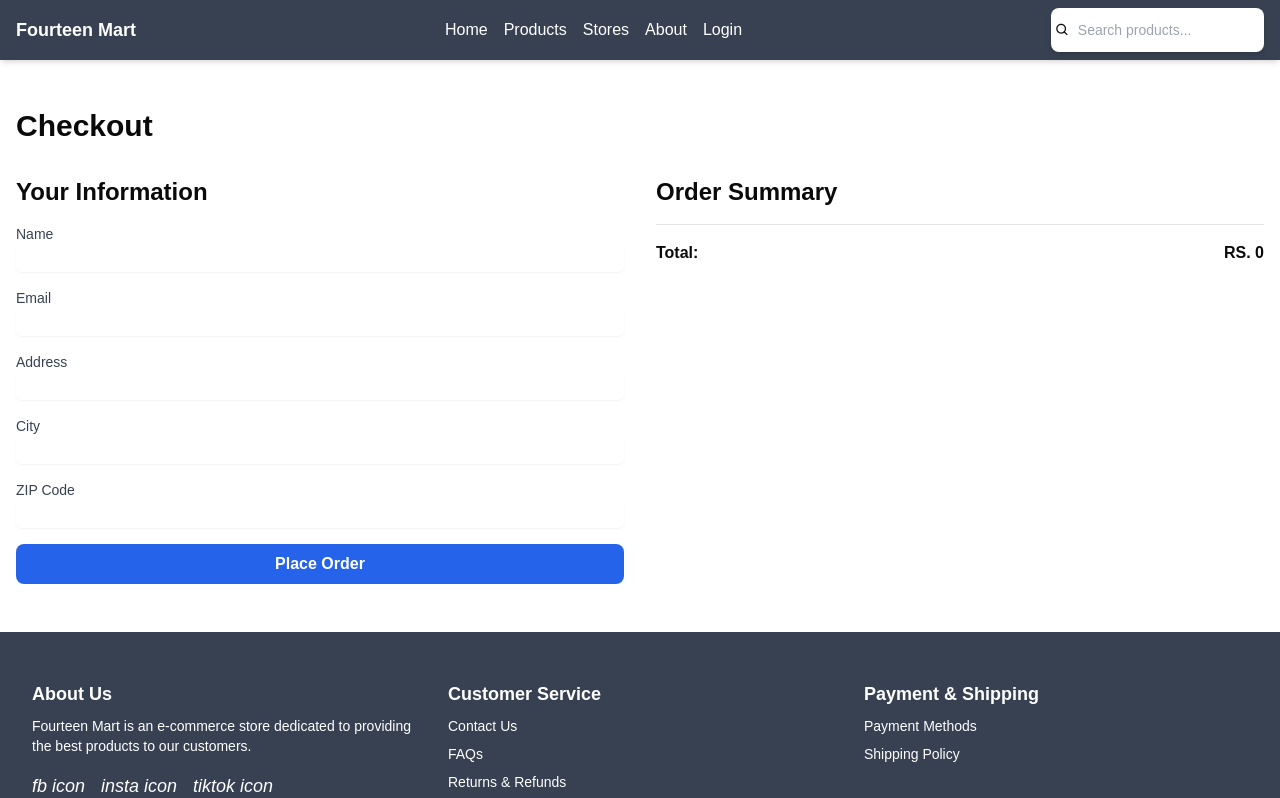
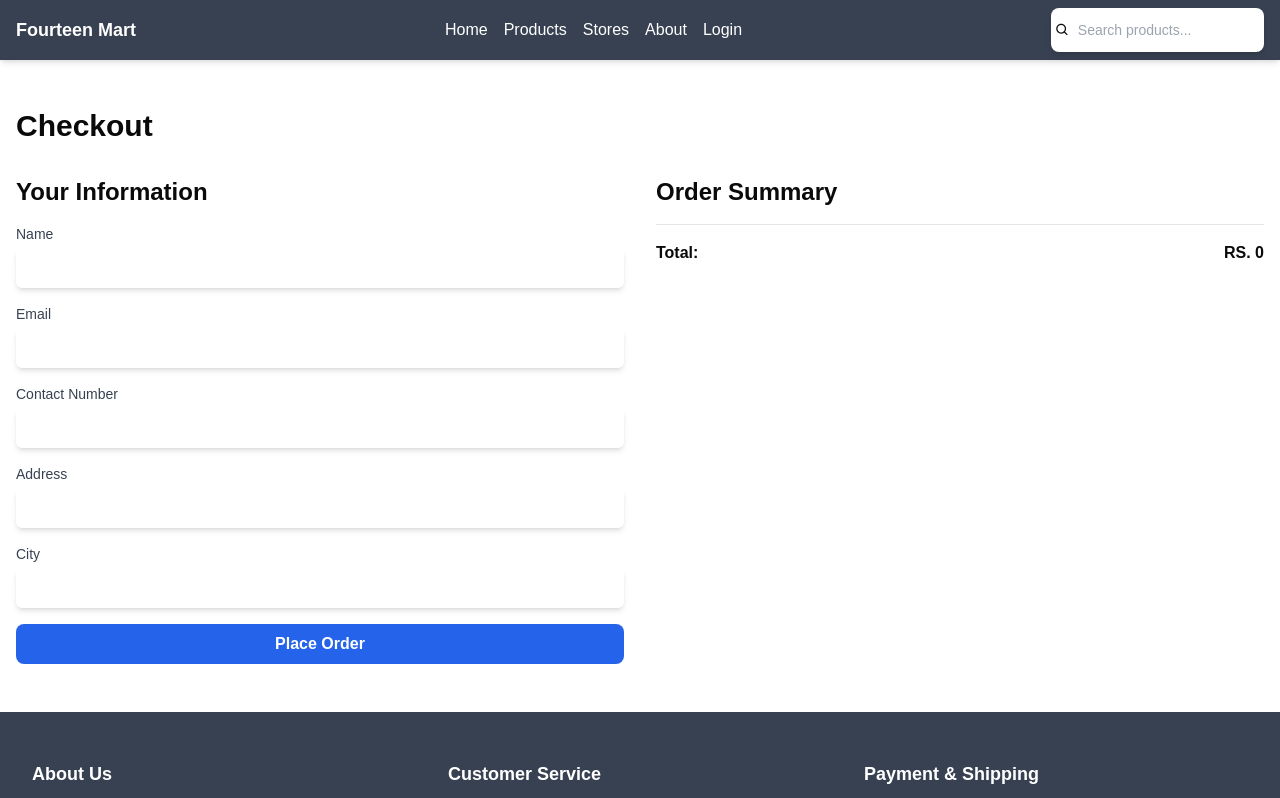
Before and after one commit to MIREHMAN/fourteen-mart, a Next.js app: page /checkout in a window 1280 px wide. Shown: the top 798 px of the page. Built offline with nearby package versions, Linux system fonts and the light colour scheme.

Commit message:
Single Order Logic working

```diff
--- a/app/checkout/page.jsx
+++ b/app/checkout/page.jsx
@@ -12,7 +12,7 @@ export default function Checkout() {
     email: '',
     address: '',
     city: '',
-    zipCode: '',
+    contact: '',
   })
 
   const handleInputChange = (e) => {
@@ -46,7 +46,7 @@ export default function Checkout() {
                 value={formData.name}
                 onChange={handleInputChange}
                 required
-                className="mt-1 block w-full rounded-md border-gray-300 shadow-sm focus:border-blue-300 focus:ring focus:ring-blue-200 focus:ring-opacity-50"
+                className="mt-1 py-2 block w-full rounded-md border-gray-600 shadow-md focus:border-blue-300 focus:ring focus:ring-blue-200 focus:ring-opacity-50"
               />
             </div>
             <div className="mb-4">
@@ -58,7 +58,19 @@ export default function Checkout() {
                 value={formData.email}
                 onChange={handleInputChange}
                 required
-                className="mt-1 block w-full rounded-md border-gray-300 shadow-sm focus:border-blue-300 focus:ring focus:ring-blue-200 focus:ring-opacity-50"
+                className="mt-1 py-2 block w-full rounded-md border-gray-600 shadow-md focus:border-blue-300 focus:ring focus:ring-blue-200 focus:ring-opacity-50"
+              />
+            </div>
+            <div className="mb-4">
+              <label htmlFor="contact" className="block text-sm font-medium text-gray-700">Contact Number</label>
+              <input
+                type="text"
+                id="contact"
+                name="contact"
+                value={formData.contact}
+                onChange={handleInputChange}
+                required
+                className="mt-1 py-2 block w-full rounded-md border-gray-600 shadow-md focus:border-blue-300 focus:ring focus:ring-blue-200 focus:ring-opacity-50"
               />
             </div>
             <div className="mb-4">
@@ -70,7 +82,7 @@ export default function Checkout() {
                 value={formData.address}
                 onChange={handleInputChange}
                 required
-                className="mt-1 block w-full rounded-md border-gray-300 shadow-sm focus:border-blue-300 focus:ring focus:ring-blue-200 focus:ring-opacity-50"
+                className="mt-1 py-2 block w-full rounded-md border-gray-600 shadow-md focus:border-blue-300 focus:ring focus:ring-blue-200 focus:ring-opacity-50"
               />
             </div>
             <div className="mb-4">
@@ -82,21 +94,10 @@ export default function Checkout() {
                 value={formData.city}
                 onChange={handleInputChange}
                 required
-                className="mt-1 block w-full rounded-md border-gray-300 shadow-sm focus:border-blue-300 focus:ring focus:ring-blue-200 focus:ring-opacity-50"
+                className="mt-1 py-2 block w-full rounded-md border-gray-600 shadow-md focus:border-blue-300 focus:ring focus:ring-blue-200 focus:ring-opacity-50"
               />
             </div>
-            <div className="mb-4">
-              <label htmlFor="zipCode" className="block text-sm font-medium text-gray-700">ZIP Code</label>
-              <input
-                type="text"
-                id="zipCode"
-                name="zipCode"
-                value={formData.zipCode}
-                onChange={handleInputChange}
-                required
-                className="mt-1 block w-full rounded-md border-gray-300 shadow-sm focus:border-blue-300 focus:ring focus:ring-blue-200 focus:ring-opacity-50"
-              />
-            </div>
+
             <button
               type="submit"
               className="w-full bg-blue-600 text-white py-2 px-4 rounded-lg font-semibold transition-all duration-300 hover:bg-blue-700 focus:ring-2 focus:ring-blue-400 focus:ring-opacity-50"
--- a/app/components/ProductCard/ProductCard.jsx
+++ b/app/components/ProductCard/ProductCard.jsx
@@ -16,7 +16,7 @@ const ProductCard = ({id, title, price, rating, image, originalPrice }) => {
 
   const handleBuyNow = () => {
     addToCart({ id, title, price, quantity: 1 });
-    router.push("/checkout");
+    router.push("http://localhost:3000/checkout");
   };
 
   const handleAddToCart = () => {
@@ -72,14 +72,14 @@ const ProductCard = ({id, title, price, rating, image, originalPrice }) => {
       </div>
       <div className="px-4 ">
         <div className="flex justify-between gap-2">
-          <Link href="#" className="flex-1">
+
             <button
               onClick={handleBuyNow}
               className="w-full bg-blue-600 text-white py-2 px-4 rounded-lg font-semibold transition-all duration-300 hover:bg-blue-700 focus:ring-2 focus:ring-blue-400 focus:ring-opacity-50"
             >
               Buy Now
             </button>
-          </Link>
+
           <button
             onClick={handleAddToCart}
             className="bg-gray-100 text-gray-600 p-2 rounded-lg transition-all duration-300 hover:bg-gray-200 focus:ring-2 focus:ring-gray-300 focus:ring-opacity-50"
--- /dev/null
+++ b/app/order-confirmation/page.jsx
@@ -0,0 +1,15 @@
+import Image from 'next/image'
+import Link from 'next/link'
+
+export default function OrderConfirmation() {
+  return (
+    <div className="container mx-auto py-12 px-4 text-center">
+      <h1 className="text-3xl font-bold mb-4">Thank You for Your Order!</h1>
+      <p className="mb-8">Your order has been received and is being processed.</p>
+      <Image src={'/thankyou.gif'} width={400} height={400} alt='thank-you-for-order' className='mx-auto mb-4'/>
+      <Link href="/" className="bg-blue-600 text-white py-2 px-4 rounded-lg font-semibold transition-all duration-300 hover:bg-blue-700 focus:ring-2 focus:ring-blue-400 focus:ring-opacity-50 mt-2">
+        Continue Shopping
+      </Link>
+    </div>
+  )
+}
--- a/app/sections/ProductsList/ProductsList.jsx
+++ b/app/sections/ProductsList/ProductsList.jsx
@@ -2,6 +2,7 @@ import ProductCard from '../../components/ProductCard/ProductCard';
 
 const Products = [
   {
+    id:1,
     title: "Premium Wireless Headphones",
     price: 15999,
     rating: 4.5,
@@ -9,6 +10,7 @@ const Products = [
     originalPrice: 17999
   },
   {
+    id:2,
     title: "Smart Fitness Tracker Watch",
     price: 8999,
     rating: 4.2,
@@ -16,6 +18,7 @@ const Products = [
     originalPrice: 9999
   },
   {
+    id:3,
     title: "Ultra HD 4K Smart TV - 55 inch",
     price: 54999,
     rating: 4.8,
@@ -23,6 +26,7 @@ const Products = [
     originalPrice: 59999
   },
   {
+    id:4,
     title: "Ultra HD 4K 28 Zoom Camera",
     price: 84999,
     rating: 4.8,
```
Also changed, not shown: public/thankyou.gif (added).
